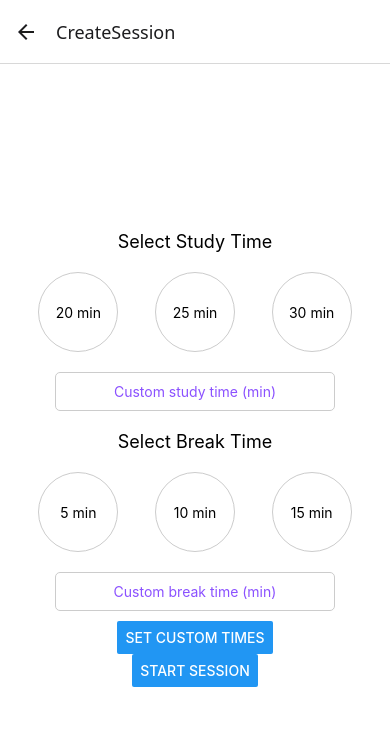
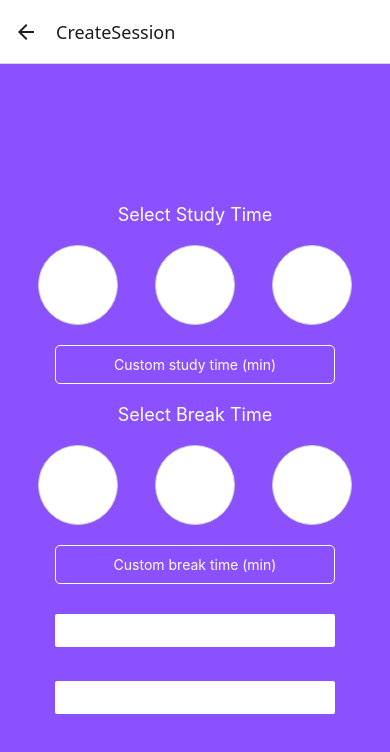
Before and after one commit to christianmarrtinez/pomodoro-app, a React Native app: screen /CreateSession in a window 390 px wide. Shown: the top 752 px of the page. Built offline with nearby package versions, Linux system fonts and the light colour scheme.

Commit message:
Fix reset button to reset back to preselected study + break time

```diff
--- a/screens/CreateSession.js
+++ b/screens/CreateSession.js
@@ -55,7 +55,7 @@ const CreateSession = ({ navigation }) => {
         keyboardType="numeric"
         onChangeText={setCustomStudyTime}
         value={customStudyTime}
-        placeholderTextColor="#8b51ff" // Purple placeholder text
+        placeholderTextColor="#fff" // White placeholder text
       />
       <Text style={styles.header}>Select Break Time</Text>
       <View style={styles.buttonRow}>
@@ -69,10 +69,12 @@ const CreateSession = ({ navigation }) => {
         keyboardType="numeric"
         onChangeText={setCustomBreakTime}
         value={customBreakTime}
-        placeholderTextColor="#8b51ff" // Purple placeholder text
+        placeholderTextColor="#fff" // White placeholder text
       />
-      <Button title="Set Custom Times" onPress={selectCustomTime} />
-      <Button title="Start Session" onPress={handleStartSession} />
+      <View style={styles.buttonContainer}>
+        <Button title="Set Custom Times" onPress={selectCustomTime} color="#fff" />
+        <Button title="Start Session" onPress={handleStartSession} color="#fff" />
+      </View>
     </View>
   );
 };
@@ -83,11 +85,12 @@ const styles = StyleSheet.create({
     justifyContent: 'center',
     alignItems: 'center',
     padding: 20,
-    backgroundColor: '#fff',
+    backgroundColor: '#8b51ff', // Purple background
   },
   header: {
     fontSize: 18,
     marginVertical: 10,
+    color: '#fff', // White text
   },
   buttonRow: {
     flexDirection: 'row',
@@ -110,7 +113,7 @@ const styles = StyleSheet.create({
     padding: 10,
     backgroundColor: '#fff',
     borderWidth: 2,
-    borderColor: "#8b51ff", // Purple border
+    borderColor: "#fff", // White border for selected
     borderRadius: 50,
     width: 80,
     height: 80,
@@ -119,21 +122,27 @@ const styles = StyleSheet.create({
   },
   text: {
     fontSize: 14,
-    color: '#000', // Default text color
+    color: '#fff', // White text for default
   },
   selectedText: {
     fontSize: 14,
-    color: "#8b51ff", // Purple text
+    color: "#8b51ff", // Purple text for selected
   },
   input: {
     borderWidth: 1,
-    borderColor: '#ccc',
+    borderColor: '#fff',
     padding: 10,
     marginVertical: 10,
     width: '80%',
     borderRadius: 5,
     textAlign: 'center',
-    color: "#8b51ff", // Purple text color inside input
+    color: "#fff", // White text inside input
+  },
+  buttonContainer: {
+    marginTop: 20,
+    width: '80%',
+    justifyContent: 'space-between',
+    height: 100,
   },
 });
 
--- a/screens/TimerScreen.js
+++ b/screens/TimerScreen.js
@@ -2,17 +2,22 @@ import React from 'react';
 import { StyleSheet, Text, View, Button } from 'react-native';
 import { vibrate } from '../utils';
 
-
 export default class TimerScreen extends React.Component {
   constructor(props) {
     super(props);
-    const { studyTime, breakTime } = props.route.params;
+
+    // Retrieve the initial study time and break time from navigation params
+    const { route } = props;
+    const { studyTime, breakTime } = route.params;
+
     this.state = {
-      time: studyTime || 1500, // Default to 25 minutes if no time passed
-      breakTime: breakTime || 300, // Default to 5 minutes if no break time passed
+      time: studyTime, // Initialize with the selected study time
       timerRunning: false,
       timerLabel: 'Work Time',
+      studyTime, // Store study time for resetting
+      breakTime, // Store break time for switching
     };
+
     this.timer = null;
   }
 
@@ -38,11 +43,11 @@ export default class TimerScreen extends React.Component {
   };
 
   switchTimer = () => {
-    const { timerLabel } = this.state;
+    const { timerLabel, studyTime, breakTime } = this.state;
     if (timerLabel === 'Work Time') {
-      this.setState({ time: 300, timerLabel: 'Break Time' }); // 5-minute break
+      this.setState({ time: breakTime, timerLabel: 'Break Time' }); // Switch to break time
     } else {
-      this.setState({ time: 1500, timerLabel: 'Work Time' }); // 25-minute work session
+      this.setState({ time: studyTime, timerLabel: 'Work Time' }); // Switch back to study time
     }
   };
 
@@ -50,6 +55,14 @@ export default class TimerScreen extends React.Component {
     const minutes = Math.floor(seconds / 60);
     const remainingSeconds = seconds % 60;
     return `${minutes}:${remainingSeconds < 10 ? '0' : ''}${remainingSeconds}`;
+  };
+
+  resetTimer = () => {
+    const { timerLabel, studyTime, breakTime } = this.state;
+    // Reset to the initial study or break time based on the current label
+    const resetTime = timerLabel === 'Work Time' ? studyTime : breakTime;
+    this.setState({ time: resetTime, timerRunning: false });
+    clearInterval(this.timer);
   };
 
   render() {
@@ -62,7 +75,7 @@ export default class TimerScreen extends React.Component {
           title={timerRunning ? 'Stop' : 'Start'}
           onPress={this.toggleTimer}
         />
-        <Button title="Reset" onPress={() => this.setState({ time: 1500, timerLabel: 'Work Time' })} />
+        <Button title="Reset" onPress={this.resetTimer} />
       </View>
     );
   }
@@ -71,16 +84,18 @@ export default class TimerScreen extends React.Component {
 const styles = StyleSheet.create({
   container: {
     flex: 1,
-    backgroundColor: "#8b51ff",
+    backgroundColor: '#8b51ff', // Purple background
     alignItems: 'center',
     justifyContent: 'center',
   },
   label: {
     fontSize: 24,
     marginBottom: 20,
+    color: '#fff', // White text
   },
   timer: {
     fontSize: 48,
     fontWeight: 'bold',
+    color: '#fff', // White text
   },
 });
```
